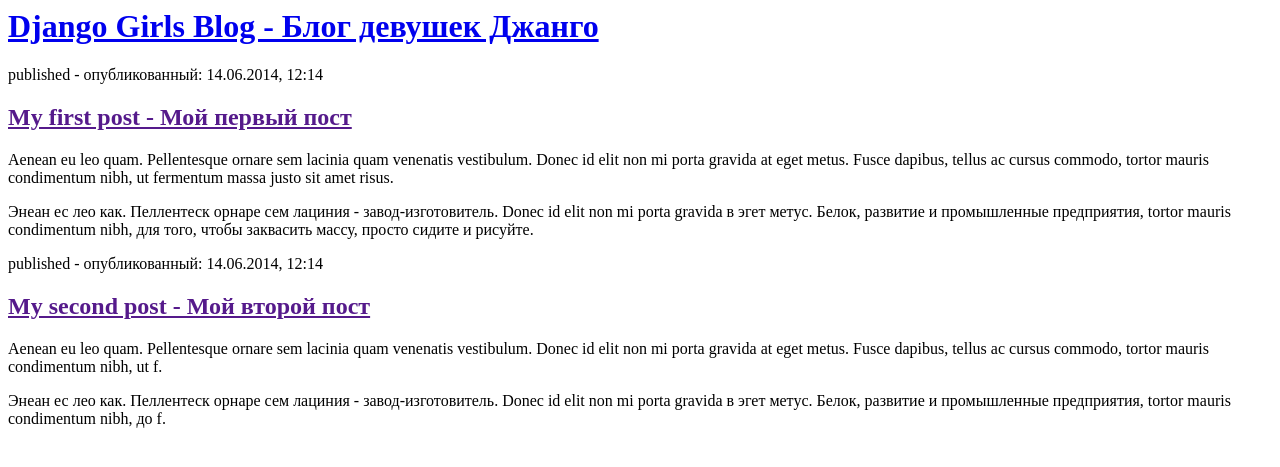
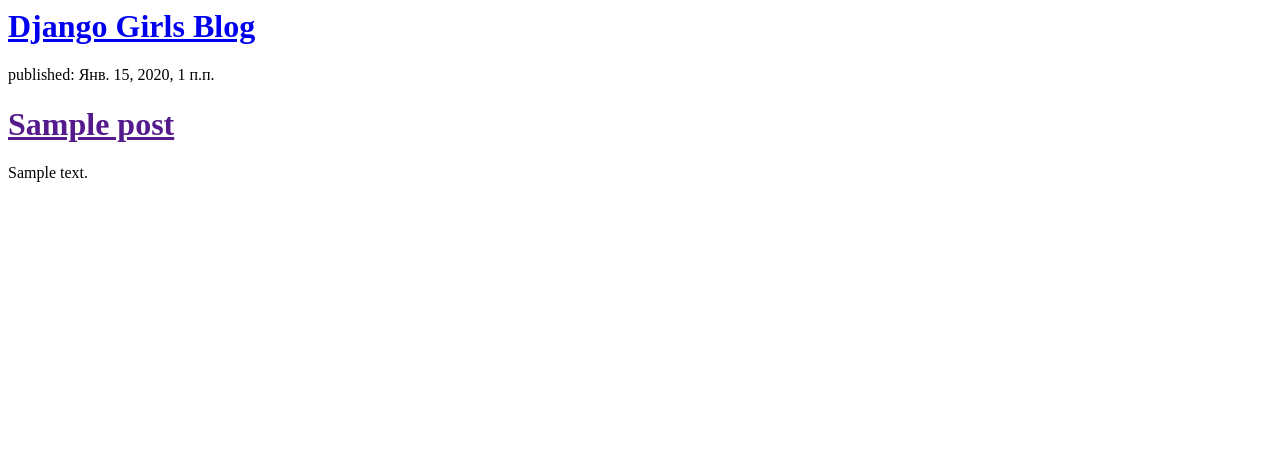
Before and after one commit to OlegBelonenko/my-first-blog, a Django app: page / in a window 1280 px wide. Shown: the top 467 px of the page. Run offline with Django 3.2, Linux system fonts and the light colour scheme; tables that the repository leaves empty hold one stand-in row (values such as "Sample post").

Commit message:
Modified templates to display posts from database.

```diff
--- a/blog/templates/blog/post_list.html
+++ b/blog/templates/blog/post_list.html
@@ -4,22 +4,15 @@
     </head>
     <body>
         <div>
-            <h1><a href="/">Django Girls Blog - Блог девушек Джанго</a></h1>
+            <h1><a href="/">Django Girls Blog</a></h1>
         </div>
 
-        <div>
-            <p>published - опубликованный: 14.06.2014, 12:14</p>
-            <h2><a href="">My first post - Мой первый пост</a></h2>
-            <p>Aenean eu leo quam. Pellentesque ornare sem lacinia quam venenatis vestibulum. Donec id elit non mi porta gravida at eget metus. Fusce dapibus, tellus ac cursus commodo, tortor mauris condimentum nibh, ut fermentum massa justo sit amet risus.</p>
-            <p>Энеан ес лео как. Пеллентеск орнаре сем лациния - завод-изготовитель. Donec id elit non mi porta gravida в эгет метус. Белок, развитие и промышленные предприятия, tortor mauris condimentum nibh, для того, чтобы заквасить массу, просто сидите и рисуйте.</p>
-
-        </div>
-
-        <div>
-            <p>published - опубликованный: 14.06.2014, 12:14</p>
-            <h2><a href="">My second post - Мой второй пост</a></h2>
-            <p>Aenean eu leo quam. Pellentesque ornare sem lacinia quam venenatis vestibulum. Donec id elit non mi porta gravida at eget metus. Fusce dapibus, tellus ac cursus commodo, tortor mauris condimentum nibh, ut f.</p>
-            <p>Энеан ес лео как. Пеллентеск орнаре сем лациния - завод-изготовитель. Donec id elit non mi porta gravida в эгет метус. Белок, развитие и промышленные предприятия, tortor mauris condimentum nibh, до f. </p>
-        </div>
+        {% for post in posts %}
+            <div>
+                <p>published: {{ post.published_date }}</p>
+                <h1><a href="">{{ post.title }}</a></h1>
+                <p>{{ post.text|linebreaksbr }}</p>
+            </div>
+        {% endfor %}
     </body>
 </html>
--- a/blog/views.py
+++ b/blog/views.py
@@ -1,5 +1,8 @@
 from django.shortcuts import render
+from django.utils import timezone
+from .models import Post
 
 # Create your views here.
 def post_list(request):
-    return render(request, 'blog/post_list.html', {})
+    posts = Post.objects.filter(published_date__lte=timezone.now()).order_by('published_date')
+    return render(request, 'blog/post_list.html', {'posts': posts})
```
